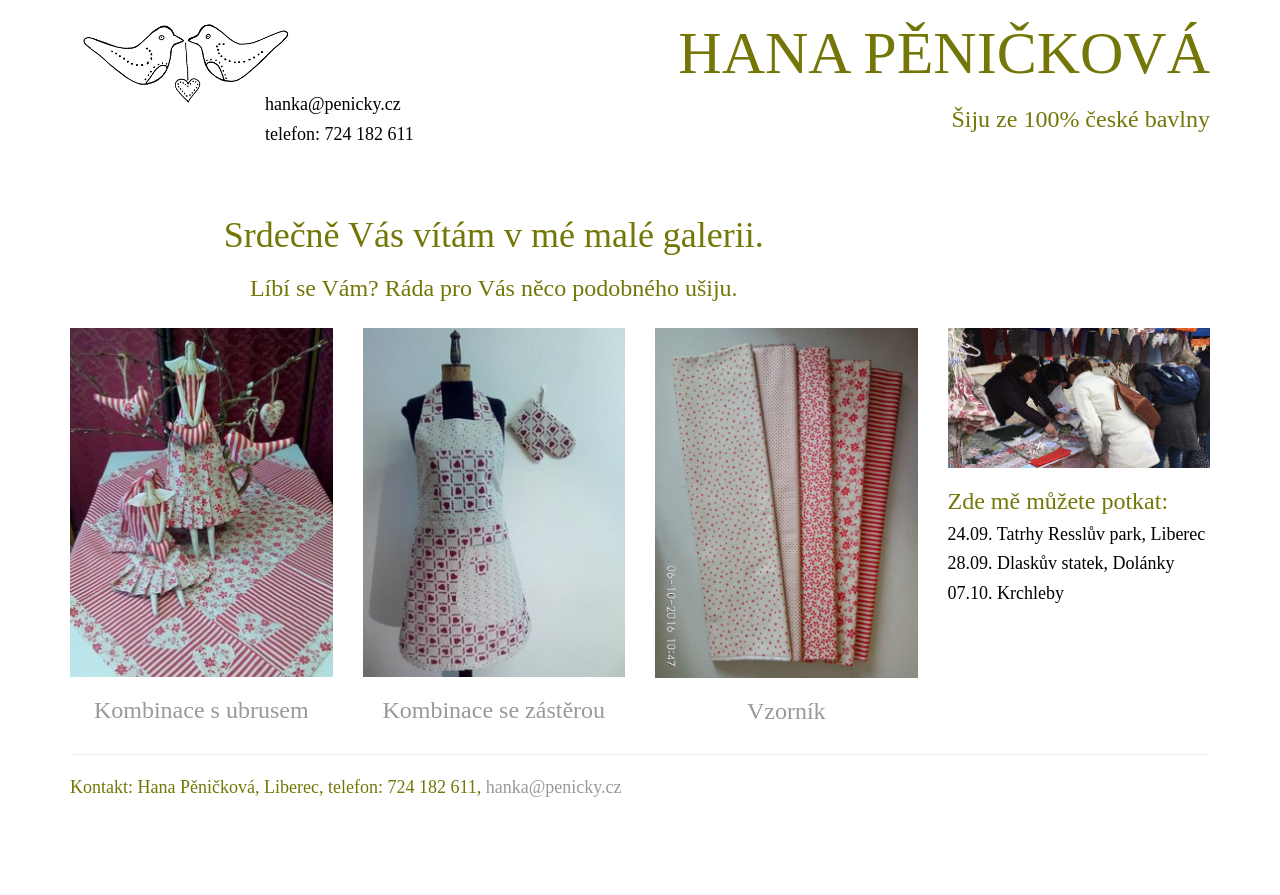
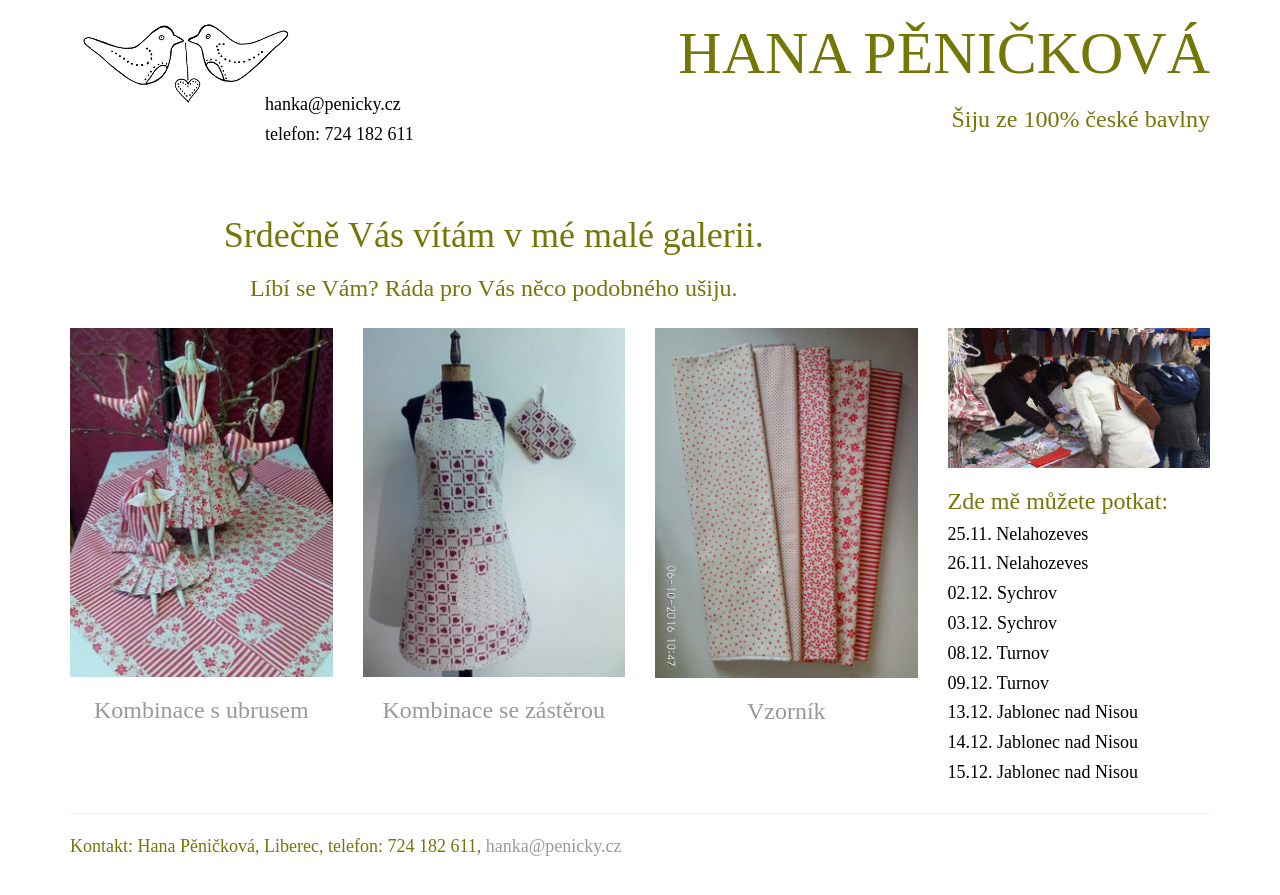
Before and after one commit to janavit/svadlenka, a Jekyll site: the page built from index.md, in a window 1280 px wide. Shown: the top 895 px of the page. Built offline with Jekyll 4.4.1, drawn with Linux system fonts in a browser that asks for light colours.

Commit message:
new dates

```diff
--- a/index.md
+++ b/index.md
@@ -53,10 +53,19 @@ home: true
             <h4>10.09. Ábelův mlýn, Dolánky</h4>
             <h4>14.09. Jičín město pohádky</h4>
             <h4>15.09. Jičín město pohádky</h4>
-            <h4>16.09. Jičín město pohádky</h4>-->
+            <h4>16.09. Jičín město pohádky</h4>
             <h4>24.09. Tatrhy Resslův park, Liberec</h4>
             <h4>28.09. Dlaskův statek, Dolánky</h4>
-            <h4>07.10. Krchleby</h4>
+            <h4>07.10. Krchleby</h4>-->
+            <h4>25.11. Nelahozeves</h4>
+            <h4>26.11. Nelahozeves</h4>
+            <h4>02.12. Sychrov</h4>
+            <h4>03.12. Sychrov</h4>
+            <h4>08.12. Turnov</h4>
+            <h4>09.12. Turnov</h4>
+            <h4>13.12. Jablonec nad Nisou</h4>
+            <h4>14.12. Jablonec nad Nisou</h4>
+            <h4>15.12. Jablonec nad Nisou</h4>
         </div>
     </div>
 </div>
```
